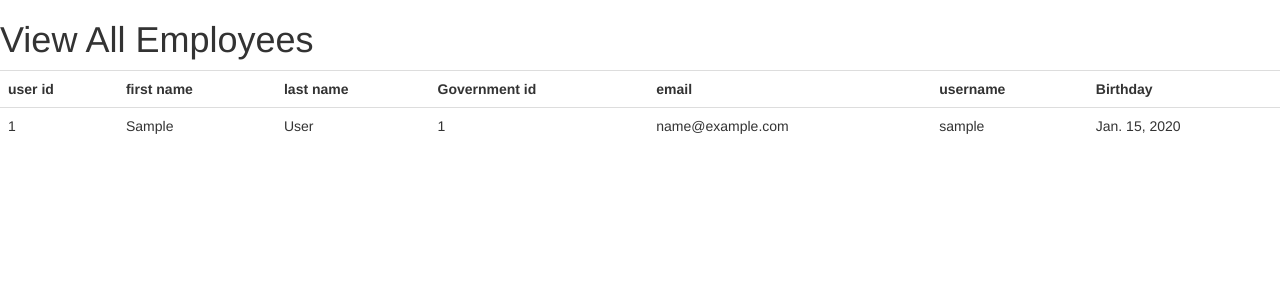
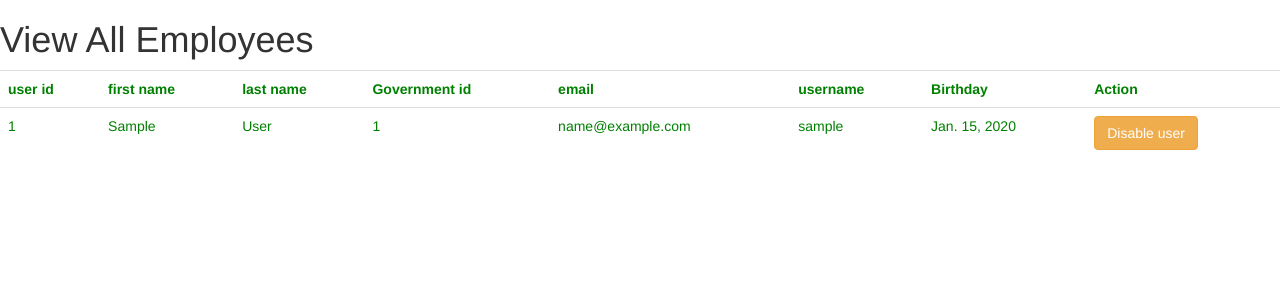
Before and after one commit to cocobango/babi, a Django app: page /reports/user_management/view_all_employees in a window 1280 px wide. Shown: the top 300 px of the page. Run offline with Django 3.2, Linux system fonts and the light colour scheme; a user stored in the database is signed in; tables that the repository leaves empty hold one stand-in row (values such as "Sample post"); some libraries are stand-ins or nearby versions.

Commit message:
changed name of view. added static folder. employers may now activate and deactivate their employees

```diff
--- /dev/null
+++ b/wage_reports/reports/static/reports/css/style.css
@@ -0,0 +1,3 @@
+tr {
+	color: green;
+}
--- /dev/null
+++ b/wage_reports/reports/static/reports/js/general.js
@@ -0,0 +1,4 @@
+toggle_user_status = function(user_id){
+	$('#employee_user_id').val(user_id);
+	$('#toggle_employee_status').submit();
+}
--- a/wage_reports/reports/templates/base.html
+++ b/wage_reports/reports/templates/base.html
@@ -4,12 +4,14 @@
         <title>Wage reports babi</title>
         {% load staticfiles %}
 
-		<link rel="stylesheet" type="text/css" href="{% static 'reports/style.css' %}" />
+		<link rel="stylesheet" type="text/css" href="{% static 'reports/css/style.css' %}" />
 		<link rel="stylesheet" href="https://maxcdn.bootstrapcdn.com/bootstrap/3.3.4/css/bootstrap.min.css">
     </head>
 
     <body>
     {% block content %}{% endblock content %}
     </body>
+    <script src="https://cdnjs.cloudflare.com/ajax/libs/jquery/2.1.4/jquery.min.js"></script>
     <script src="https://maxcdn.bootstrapcdn.com/bootstrap/3.3.4/js/bootstrap.min.js"></script>
+    <script src="{% static 'reports/js/general.js' %}"></script>
 </html>
--- a/wage_reports/reports/templates/reports/employee/view_all_employees.html
+++ b/wage_reports/reports/templates/reports/employee/view_all_employees.html
@@ -6,7 +6,14 @@
 
 <table class="table">
 	<tr>
-		<th>user id</th><th>first name</th><th>last name</th><th>Government id</th><th>email</th><th>username</th><th>Birthday</th>
+		<th>user id</th>
+		<th>first name</th>
+		<th>last name</th>
+		<th>Government id</th>
+		<th>email</th>
+		<th>username</th>
+		<th>Birthday</th>
+		<th>Action</th>
 	</tr>
 	{% for employee in employees %}
 	<tr>
@@ -31,10 +38,22 @@
 		<td>
 			{{ employee.birthday }}
 		</td>
+		<td>
+		{% if employee.user.is_active %}
+   			<button class="btn btn-warning" onclick="toggle_user_status({{employee.user.id}})">Disable user</button>
+		{% else %}
+		    <button class="btn btn-success" onclick="toggle_user_status({{employee.user.id}})">Activate user</button>
+		{% endif %}
+
+		</td>
 	</tr>
 	{% endfor %}
 
 </table>
+<form id="toggle_employee_status" action="{% url 'reports:toggle_employee_status' %}" method="post">
+	<input type="hidden" value="" name="employee_user_id" id="employee_user_id" />
 
+	{% csrf_token %}
+</form>
 
 {% endblock content %}
--- a/wage_reports/reports/urls.py
+++ b/wage_reports/reports/urls.py
@@ -15,7 +15,7 @@ urlpatterns = [
     url(r'^user_management$', views.user_management, name='user_management'),
     url(r'^user_management/add_employee$', views.add_employee, name='add_employee'),
     url(r'^user_management/view_all_employees$', views.view_all_employees, name='view_all_employees'),
-    url(r'^user_management/change_employee_status/(?P<employee_id>[0-9]+)$', views.change_employee_status, name='change_employee_status'),
+    url(r'^user_management/toggle_employee_status$', views.toggle_employee_status, name='toggle_employee_status'),
     url(r'^view_history$', views.view_history, name='view_history'),
     url(r'^view_history/view_all_months$', views.view_all_months, name='view_all_months'),
     url(r'^view_history/view_a_single_month/(?P<year>[0-9]{4})/(?P<month>[0-9]{2})$', views.view_a_single_month, name='view_a_single_month'),
--- a/wage_reports/reports/views.py
+++ b/wage_reports/reports/views.py
@@ -42,8 +42,20 @@ def view_all_employees(request):
     employees = Employee.objects.filter(employer=Employer_obj)
     return render(request, 'reports/employee/view_all_employees.html' , { 'json' : serializers.serialize('json' , employees) , 'employees' : employees })
 
-def change_employee_status(request):
-    pass
+def toggle_employee_status(request):
+    if request.method == 'POST':
+        employer = get_object_or_404(Employer , user=request.user)
+        # employee = Employee.objects.get(employer=employer , user_id=request.POST['employee_user_id'])
+        employee = get_object_or_404(Employee , employer=employer , user_id=request.POST['employee_user_id'])
+
+        if employee.user.is_active:
+            employee.user.is_active = False
+        else:
+            employee.user.is_active = True
+        employee.user.save()
+        return HttpResponseRedirect(reverse('reports:view_all_employees' , ))
+    else:
+        return HttpResponseRedirect(reverse('my_login:messages' , args=('Error, this is a POST gateway, not GET',)))
 
 def view_history(request):
     pass
```
